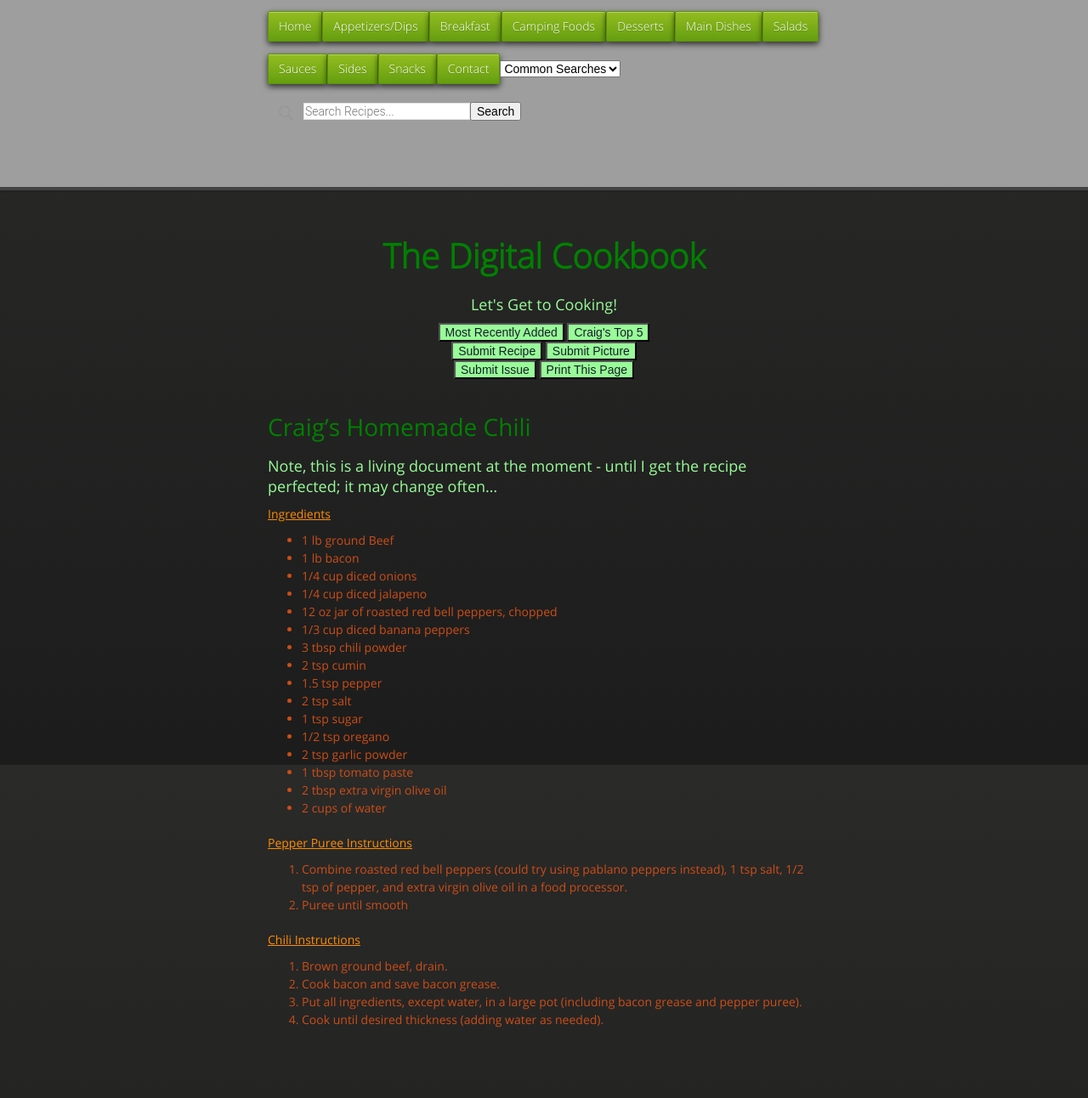
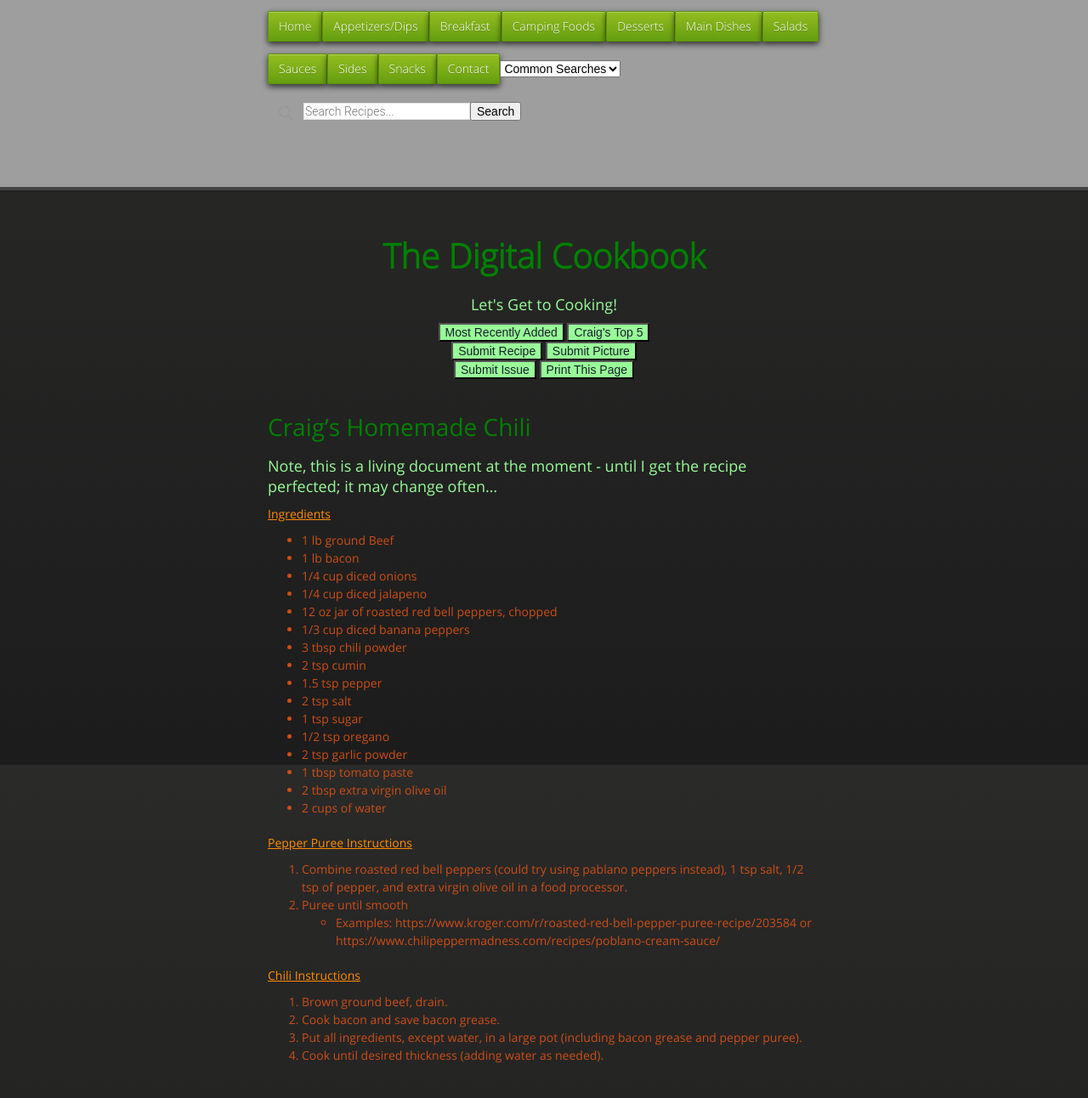
Before and after one commit to cmwillett/TheDigitalCookbook, a Jekyll site: the page built from MainDishes/CraigsHomemadeChili.md, in a window 1280 px wide. Shown: the whole page at 85% size. Built offline with Jekyll 4.4.1, drawn with Linux system fonts in a browser that asks for light colours; nearby versions of some CDN libraries; before the commit the page ends 1250 px from its top, so only the background shows below that.

Commit message:
added puree links

```diff
--- a/MainDishes/CraigsHomemadeChili.md
+++ b/MainDishes/CraigsHomemadeChili.md
@@ -28,6 +28,7 @@ tags: chili,main,course,dinner,homemade,craig,willett
 #### Pepper Puree Instructions
 1. Combine roasted red bell peppers (could try using pablano peppers instead), 1 tsp salt, 1/2 tsp of pepper, and extra virgin olive oil in a food processor.
 2. Puree until smooth
+* Examples:  https://www.kroger.com/r/roasted-red-bell-pepper-puree-recipe/203584 or https://www.chilipeppermadness.com/recipes/poblano-cream-sauce/
 
 #### Chili Instructions
 1. Brown ground beef, drain.
```
